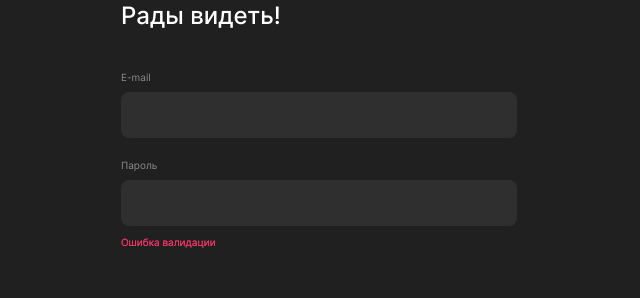
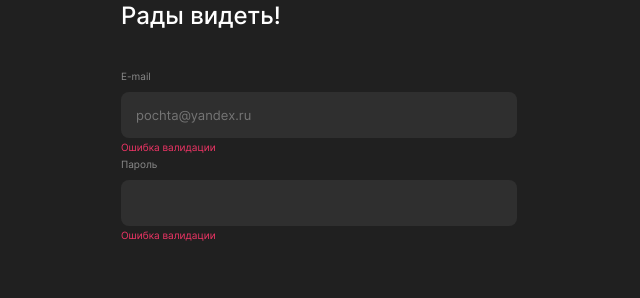
Before and after one commit to dev0x451/movies-explorer-frontend, a React (Create React App) app: page /signin in a window 1280 px wide. Shown: the part 409-707 px from the top of the page, without its empty margins (321-961 px from the left). Built offline with nearby package versions, Linux system fonts and the light colour scheme.

Commit message:
commnit for 1st review

```diff
--- a/src/components/AboutMe/AboutMe.js
+++ b/src/components/AboutMe/AboutMe.js
@@ -1,6 +1,5 @@
 /* eslint-disable react/jsx-no-target-blank */
 import "./AboutMe.css"
-import { Link } from "react-router-dom"
 import userPic from "../../images/pic__COLOR_pic.png"
 import HeadLine from "../HeadLine/HeadLine"
 function AboutMe() {
--- a/src/components/FormInput/FormInput.css
+++ b/src/components/FormInput/FormInput.css
@@ -1,12 +1,15 @@
 .forminput {
-  /* margin: 9px 0 21px;
-  padding: 0 0 0 15px; */
+  position: relative;
+}
+
+.forminput__input {
   width: 100%;
   height: 46px;
   background-color: #2f2f2f;
   border-radius: 8px;
   outline: none;
   border: none;
+  padding: 0 0 0 15px;
 
   font-family: "Inter";
   font-weight: 400;
@@ -15,25 +18,25 @@
   color: #fff;
 }
 
-.forminput:focus {
-  outline: 1px solid #fff;
-}
-
 @media screen and (max-width: 470px) {
-  .forminput {
+  .forminput__input {
     width: 260px;
   }
 }
 
-.form-input-password_error {
-  color: #ee3465;
+.forminput__input:focus {
+  outline: 1px solid #fff;
 }
 
-.login__form-input-password_validation-message {
+/* .forminput__input:invalid {
+  outline: 1px solid #f00;
+} */
+
+.form-input__validation-message {
   position: absolute;
-  top: 176px;
+  top: 71px;
   left: 0;
-  margin: -11px 0 0;
+  margin: 0 0 0;
   font-family: "Inter";
   font-weight: 400;
   font-size: 10px;
--- a/src/components/FormInput/FormInput.js
+++ b/src/components/FormInput/FormInput.js
@@ -1,15 +1,22 @@
 import "./FormInput.css"
 
-function FormInput({ label, type, id, validation }) {
+function FormInput({ label, type, id, placeholder }) {
   return (
-    <div>
+    <div className="forminput">
       <label className="forminput__label" htmlFor={id}>
         {label}
       </label>
-      <input type={type} className="forminput" id={id}></input>
-      <div className="register__form-input-password_validation-message">
-        Что-то пошло не так...
-      </div>
+      <input
+        type={type}
+        className="forminput__input"
+        id={id}
+        name={id}
+        placeholder={placeholder}
+        minLength="2"
+        maxLength="30"
+        required
+      ></input>
+      <div className="form-input__validation-message">Ошибка валидации</div>
     </div>
   )
 }
--- a/src/components/Login/Login.css
+++ b/src/components/Login/Login.css
@@ -64,63 +64,39 @@
 }
 
 .login__form-input {
-  margin: 9px 0 21px;
-  padding: 0 0 0 15px;
-  width: 100%;
-  height: 46px;
-  background-color: #2f2f2f;
-  border-radius: 8px;
-  outline: none;
-  border: none;
+  margin: -1px 0 21px;
+  display: flex;
+  flex-direction: column;
+  justify-content: space-between;
+  height: 156px;
+}
 
-  font-family: "Inter";
-  font-weight: 400;
-  font-size: 13px;
-  line-height: 16px;
-  color: #fff;
+@media screen and (max-width: 980px) {
+  .login__form-input {
+    margin: -1px 0 0;
+  }
 }
 
 @media screen and (max-width: 470px) {
   .login__form-input {
-    width: 260px;
+    margin: 0 0 0;
+    height: 155px;
   }
 }
 
-.login__form-input-password_error {
-  color: #ee3465;
+.login__form-submit-button {
+  margin: 145px 0 0;
 }
 
-.login__form-input-password_validation-message {
-  position: absolute;
-  top: 176px;
-  left: 0;
-  margin: -11px 0 0;
-  font-family: "Inter";
-  font-weight: 400;
-  font-size: 10px;
-  line-height: 12px;
-  color: #ee3465;
-}
-
-.login__form-label {
-  display: block;
-
-  font-family: "Inter";
-  font-weight: 400;
-  font-size: 10px;
-  line-height: 12px;
-
-  color: #8b8b8b;
-}
-
-.login__form-submit-button {
-  margin: 124px 0 0;
-  max-width: 410px;
+@media screen and (max-width: 980px) {
+  .login__form-submit-button {
+    margin: 147px 0 0;
+  }
 }
 
 @media screen and (max-width: 470px) {
   .login__form-submit-button {
-    margin: 245px 0 0;
+    margin: 232px 0 0;
   }
 }
 
--- a/src/components/Login/Login.js
+++ b/src/components/Login/Login.js
@@ -1,5 +1,6 @@
 import { Link } from "react-router-dom"
 import LogoLink from "../LogoLink/LogoLink"
+import FormInput from "../FormInput/FormInput"
 import SubmitButton from "../SubmitButton/SubmitButton"
 import "./Login.css"
 
@@ -10,24 +11,16 @@ function Login() {
         <LogoLink />
         <h2 className="login__heading">Рады видеть!</h2>
         <form className="login__form">
-          <label className="login__form-label" htmlFor="email-input">
-            E-mail
-          </label>
-          <input className="login__form-input" id="email-input"></input>
-          <div className="login__form-input-password_validation-message">
-            Ошибка валидации
+          <div className="login__form-input">
+            <FormInput
+              label="E-mail"
+              type="email"
+              id="email-input"
+              placeholder="pochta@yandex.ru"
+            />
+            <FormInput label="Пароль" type="password" id="password-input" />
           </div>
-          <label className="login__form-label" htmlFor="password-input">
-            Пароль
-          </label>
-          <input
-            className="login__form-input login__form-input-password_error"
-            type="password"
-            id="password-input"
-          ></input>
-          <div className="login__form-input-password_validation-message">
-            Ошибка валидации
-          </div>
+
           <div className="login__form-submit-button">
             <SubmitButton
               title="Войти"
--- a/src/components/Promo/Promo.css
+++ b/src/components/Promo/Promo.css
@@ -6,7 +6,7 @@
 
 @media screen and (max-width: 980px) {
   .promo {
-    min-height: 850px;
+    min-height: 924px;
   }
 }
 
--- a/src/components/Register/Register.css
+++ b/src/components/Register/Register.css
@@ -64,58 +64,11 @@
 }
 
 .register__form-input {
-  margin: 9px 0 21px;
+  margin: 0 0 57px;
   display: flex;
   flex-direction: column;
   justify-content: space-between;
-  height: 234px;
-
-  /* padding: 0 0 0 15px;
-  width: 100%;
-  height: 46px;
-  background-color: #2f2f2f;
-  border-radius: 8px;
-  outline: none;
-  border: none;
-
-  font-family: "Inter";
-  font-weight: 400;
-  font-size: 13px;
-  line-height: 16px;
-  color: #fff; */
-}
-
-@media screen and (max-width: 470px) {
-  .register__form-input {
-    width: 260px;
-  }
-}
-
-.register__form-input-password_error {
-  color: #ee3465;
-}
-
-.register__form-input-password_validation-message {
-  position: absolute;
-  top: 265px;
-  left: 0;
-  margin: -11px 0 0;
-  font-family: "Inter";
-  font-weight: 400;
-  font-size: 10px;
-  line-height: 12px;
-  color: #ee3465;
-}
-
-.register__form-label {
-  display: block;
-
-  font-family: "Inter";
-  font-weight: 400;
-  font-size: 10px;
-  line-height: 12px;
-
-  color: #8b8b8b;
+  height: 243px;
 }
 
 .register__form-submit-button {
@@ -124,7 +77,7 @@
 
 @media screen and (max-width: 470px) {
   .register__form-submit-button {
-    margin: 157px 0 0;
+    margin: 145px 0 0;
   }
 }
 
--- a/src/components/Register/Register.js
+++ b/src/components/Register/Register.js
@@ -12,8 +12,18 @@ function Register() {
         <h2 className="register__heading">Добро пожаловать!</h2>
         <form className="register__form">
           <div className="register__form-input">
-            <FormInput label="Имя" type="text" id="name-input" />
-            <FormInput label="E-email" type="text" id="email-input" />
+            <FormInput
+              label="Имя"
+              type="text"
+              id="name-input"
+              placeholder="Виталий"
+            />
+            <FormInput
+              label="E-mail"
+              type="email"
+              id="email-input"
+              placeholder="pochta@yandex.ru"
+            />
             <FormInput label="Пароль" type="password" id="password-input" />
           </div>
 
--- a/src/components/SubmitButton/SubmitButton.css
+++ b/src/components/SubmitButton/SubmitButton.css
@@ -1,9 +1,3 @@
-.submit-button__container {
-  /* display: flex;
-  flex-direction: column;
-  align-items: center; */
-}
-
 .submit-button {
   margin: 20px 0 0;
   width: 100%;
--- a/src/components/SubmitButton/SubmitButton.js
+++ b/src/components/SubmitButton/SubmitButton.js
@@ -3,7 +3,7 @@ import "./SubmitButton.css"
 
 function SubmitButton({ title, onSubmit, errorMessage }) {
   return (
-    <div className="submit-button__container">
+    <>
       <APIErrorMessage message={errorMessage} />
       <button
         type="submit"
@@ -12,7 +12,7 @@ function SubmitButton({ title, onSubmit, errorMessage }) {
       >
         {title}
       </button>
-    </div>
+    </>
   )
 }
 
```
